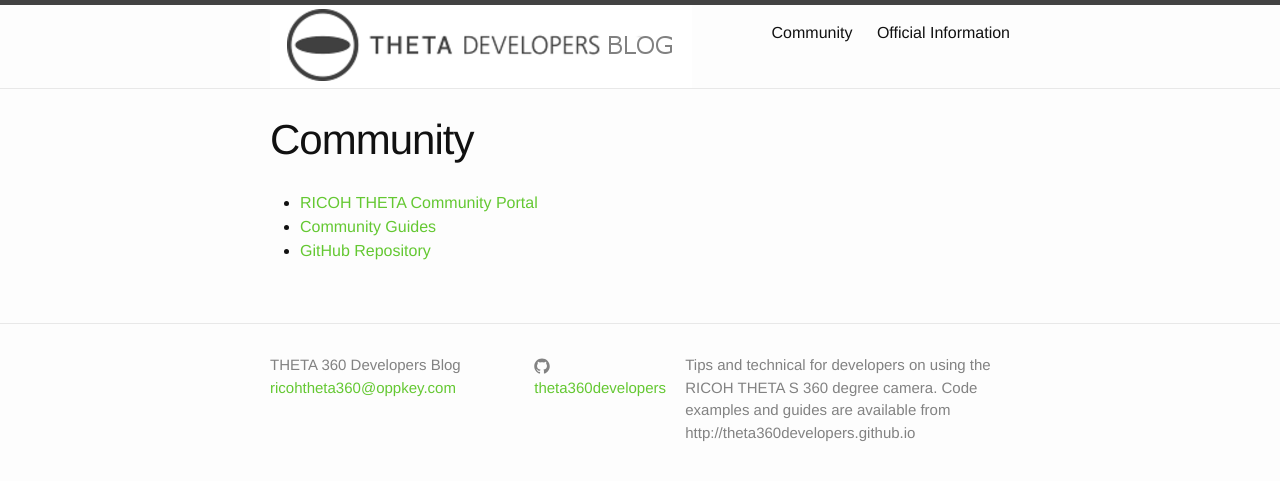
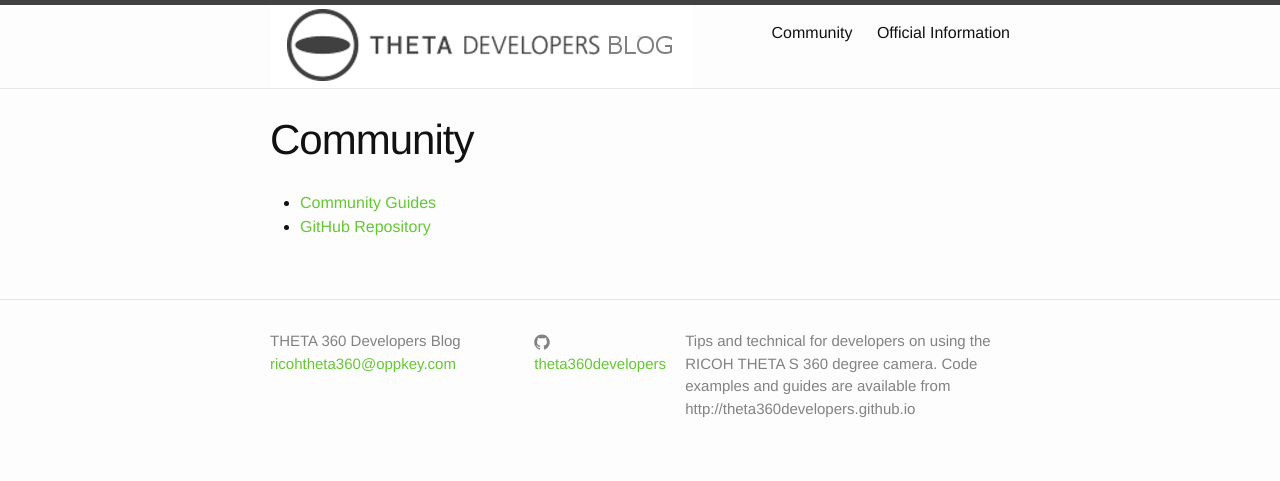
Before and after one commit to theta360developers/blog, a Jekyll site: the page built from community.md, in a window 1280 px wide. Shown: the top 481 px of the page. Built offline with Jekyll 4.4.1, drawn with Linux system fonts in a browser that asks for light colours.

Commit message:
edited community resource page

```diff
--- a/community.md
+++ b/community.md
@@ -4,6 +4,6 @@
 permalink: /community/
 ---
 
-* [RICOH THETA Community Portal](http://theta360developers.github.io/)
+<!-- * [RICOH THETA Community Portal](http://theta360developers.github.io/) -->
 * [Community Guides](http://theta360developers.github.io/#guides)
 * [GitHub Repository](https://github.com/theta360developers/)
```
